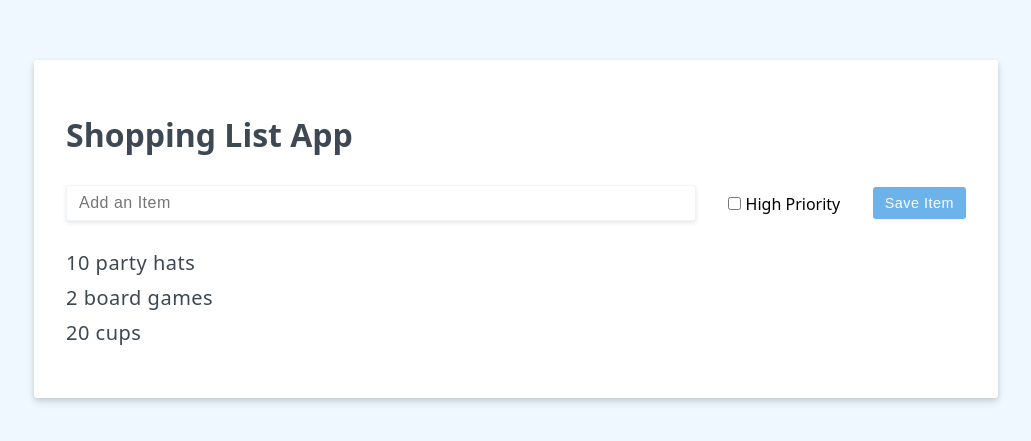
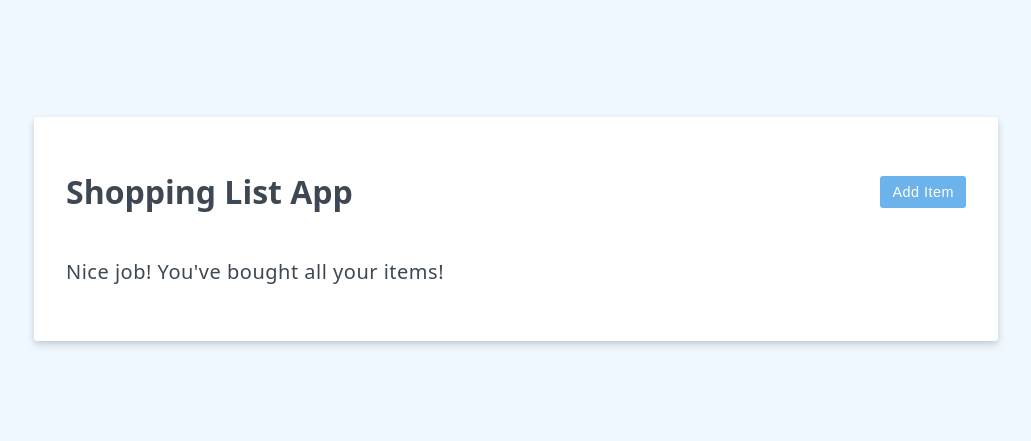
Before and after one commit to kjo1/vue-school, a plain HTML site: page fundamentals/index.html in a window 1280 px wide. Shown: the part 171-612 px from the top of the page, without its empty margins (124-1155 px from the left). Drawn offline with nearby package versions, Linux system fonts and the light colour scheme.

Commit message:
Conditional Rendering

```diff
--- a/fundamentals/index.html
+++ b/fundamentals/index.html
@@ -10,8 +10,14 @@
 <body>
 
   <div id="shopping-list">
-    <h1>{{ header || 'Welcome'}}</h1>
-    <div class="add-item-form">
+    <div class="header">
+      <h1>{{ header || 'Welcome'}}</h1>
+      <button v-if="editing" @click="doEdit(false)"
+        class="btn btn-cancel">Cancel</button>
+      <button v-else @click="doEdit(true)" class="btn btn-primary">Add
+        Item</button>
+    </div>
+    <div v-if="editing" class="add-item-form">
       <input @keyup.enter="saveItem" type="text" v-model="newItem"
         placeholder="Add an Item">
       <label>
@@ -22,7 +28,8 @@
         Save Item
       </button>
     </div>
-
+    <p v-if="items.length === 0">Nice job! You've bought all your items!
+    </p>
     <ul>
       <li v-for="item in items" :key="item.id">{{item.label}}</li>
     </ul>
@@ -35,20 +42,27 @@
       {
         return {
           header: "Shopping List App",
+          editing: false,
           newItem: '',
           newItemHighPriority: false,
           items: [
-            { id: 1, label: '10 party hats' },
-            { id: 2, label: '2 board games' },
-            { id: 3, label: '20 cups' }
+            // { id: 1, label: '10 party hats' },
+            // { id: 2, label: '2 board games' },
+            // { id: 3, label: '20 cups' }
           ]
         }
       },
+
       methods: {
         saveItem()
         {
           this.items.push({ id: this.items.length + 1, label: this.newItem })
           this.newItem = ''
+        },
+        doEdit(editing)
+        {
+          this.editing = editing
+          this.newItem = ""
         }
       },
     })
```
